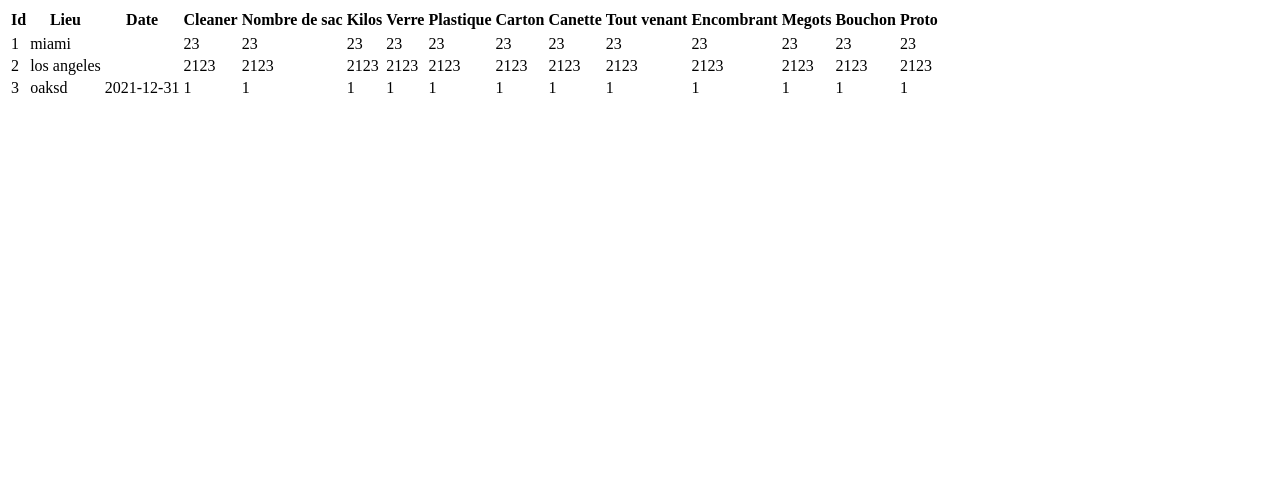
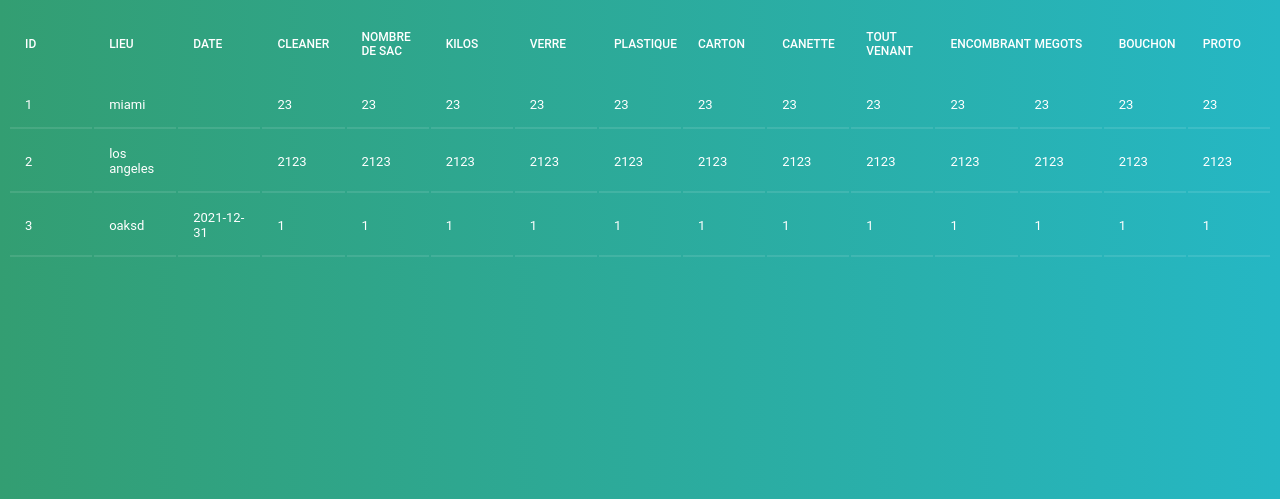
Before and after one commit to itsmehujo/calank, a PHP site: page /tableau.php in a window 1280 px wide. Shown: the top 499 px of the page. Run offline with PHP 8.4, Linux system fonts and the light colour scheme.

Commit message:
ajout css

```diff
--- /dev/null
+++ b/tableau.css
@@ -0,0 +1,85 @@
+body
+{
+  background: linear-gradient(to right, #339e72, #25b7c4);
+  font-family: 'Roboto', sans-serif;
+}
+
+h1
+{
+    font-size: 30px;
+    font-family: 'Montserrat';
+    color: #fff;
+    text-transform: uppercase;
+    font-weight: 700;
+    text-align: center;
+    margin-bottom: 15px;
+}
+
+table
+{
+    width: 100%;
+    table-layout: fixed;
+}
+
+.table-header
+{
+    background-color: rgba(255,255,255,0.3);
+}
+
+.table-content
+{
+    height:300px;
+    overflow-x:auto;
+    margin-top: 0px;
+    border: 2px solid rgba(255,255,255,0.3);
+}
+
+th
+{
+    padding: 20px 15px;
+    text-align: left;
+    font-weight: 500;
+    font-size: 12px;
+    color: #fff;
+    text-transform: uppercase;
+}
+
+td
+{
+    padding: 15px;
+    text-align: left;
+    vertical-align: middle;
+    font-weight: 400;
+    font-size: 13px;
+    color: #fff;
+    border-bottom: solid 2px rgba(255,255,255,0.1);
+}
+
+tbody:hover td
+{
+    color: transparent;
+    text-shadow: 0 0 3px #fff;
+}
+
+tbody:hover tr:hover td
+{
+    text-shadow: 0 1px 0 #fff;
+}
+
+section
+{
+    margin: 50px;
+}
+
+
+  /* Scrollbar */
+
+  ::-webkit-scrollbar {
+      width: 6px;
+  }
+  ::-webkit-scrollbar-track {
+      -webkit-box-shadow: inset 0 0 6px rgba(0,0,0,0.3);
+  }
+  ::-webkit-scrollbar-thumb {
+      -webkit-box-shadow: inset 0 0 6px rgba(0,0,0,0.3);
+  }
--- a/tableau.php
+++ b/tableau.php
@@ -5,6 +5,7 @@
     <meta http-equiv="X-UA-Compatible" content="IE=edge">
     <meta name="viewport" content="width=device-width, initial-scale=1.0">
     <title>Document</title>
+    <link rel="stylesheet" href="tableau.css">
     <script src="tableau.js" defer></script>
 </head>
 <body>
```
